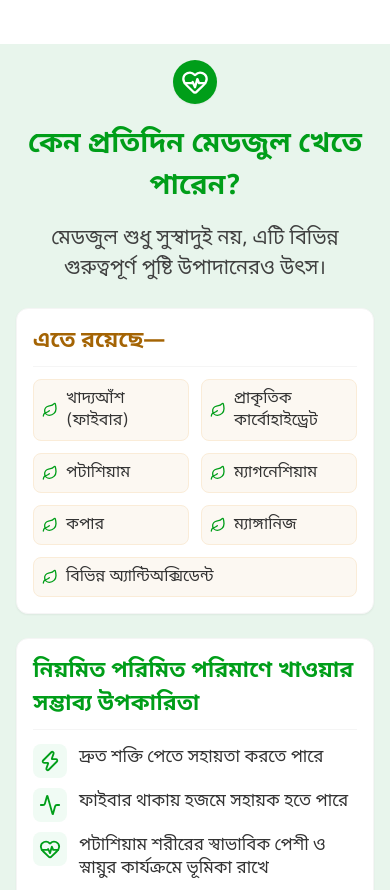
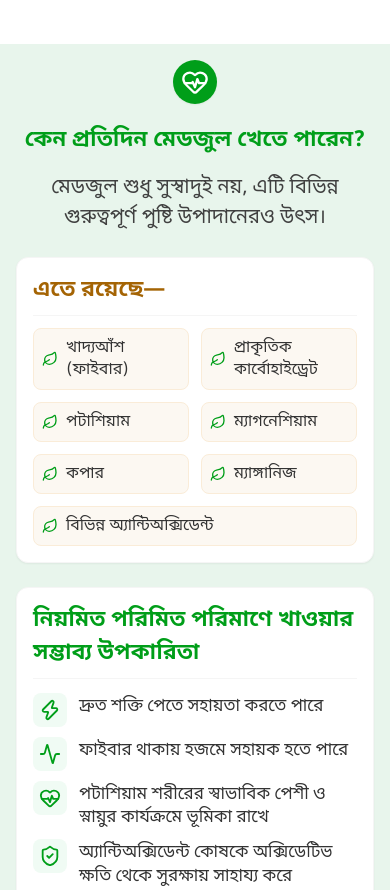
Before and after one commit to Alok4D/arabian-store-bd, a Next.js app in the folder arabian-store-frontend/: page / in a window 390 px wide. Shown: the part 2620-3510 px from the top of the page. Built offline with nearby package versions, Linux system fonts and the light colour scheme; no server answers.

Commit message:
feat: add HealthBenefits component to landing page

```diff
--- a/arabian-store-frontend/src/app/(landing)/components/HealthBenefits.tsx
+++ b/arabian-store-frontend/src/app/(landing)/components/HealthBenefits.tsx
@@ -12,7 +12,7 @@ export default function HealthBenefits() {
           <div className="inline-block bg-[#009e19] text-white p-2 rounded-full mb-3 shadow-sm">
             <HeartPulse size={28} />
           </div>
-          <h2 className="text-[28px] md:text-[40px] font-bold text-[#009e19] mb-4">
+          <h2 className="text-[22px] md:text-[40px] font-bold text-[#009e19] mb-4">
             কেন প্রতিদিন মেডজুল খেতে পারেন?
           </h2>
           <p className="text-[20px] md:text-[24px] font-medium text-neutral-700">
```
